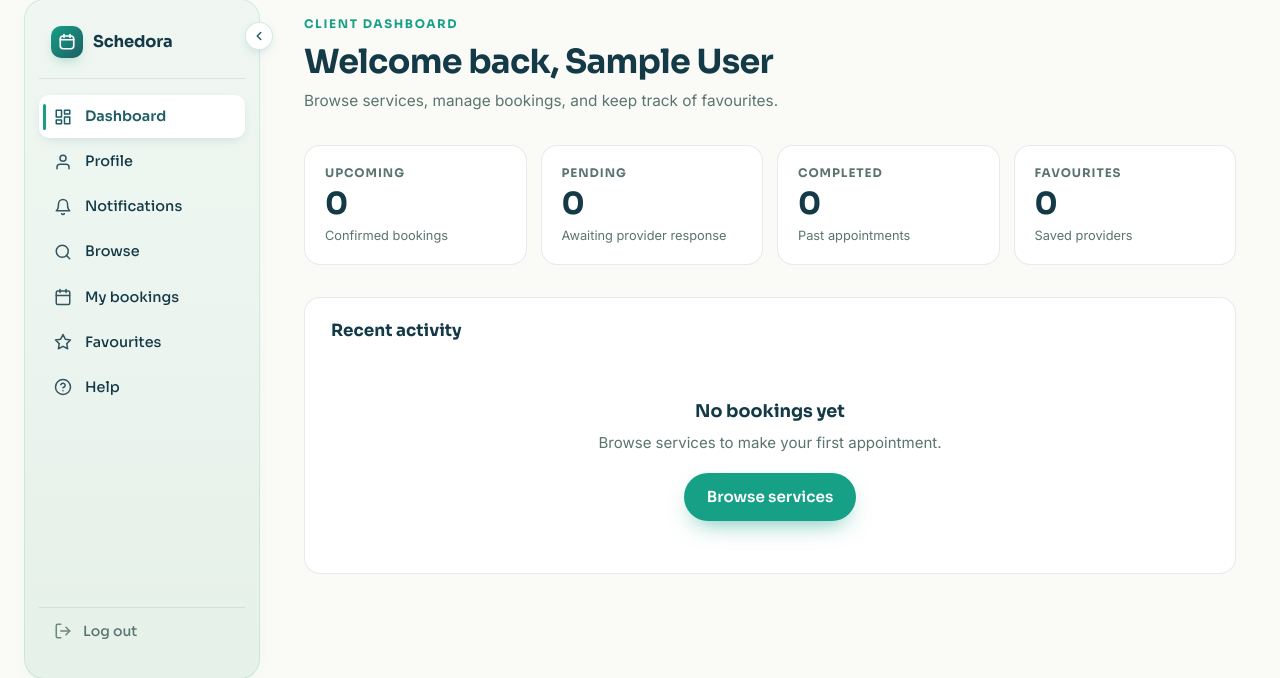
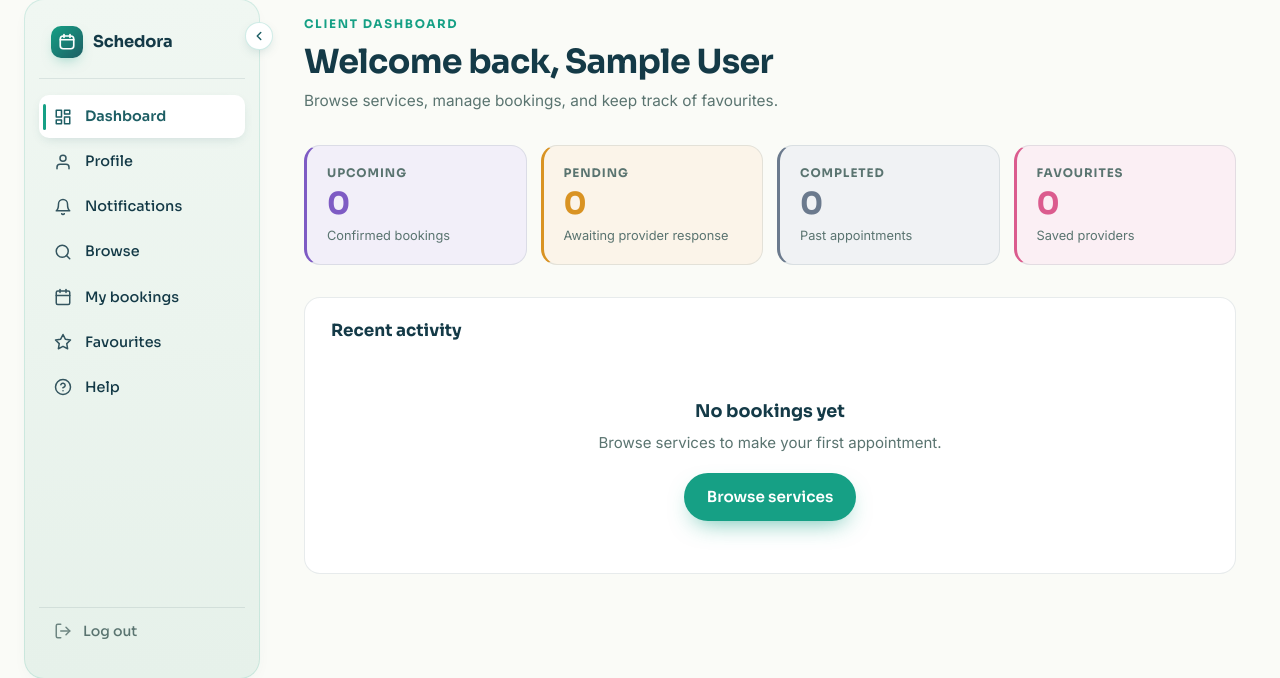
Before and after one commit to jewelthapa/Schedora, a Flask app: page /dashboard in a window 1280 px wide. Shown: the part 106-784 px from the top of the page. Run offline with Flask 3, Linux system fonts and the light colour scheme; the visitor is signed in with stand-in values (Sample User, id 1); data that the repository does not hold is empty.

Commit message:
Added colour-coded stat cards and fixed Browse link on client dashboard

```diff
--- a/app/static/css/style.css
+++ b/app/static/css/style.css
@@ -971,14 +971,39 @@ section { padding: 96px 24px; }
 .stat {
   background: var(--bg-surface);
   border: 1px solid var(--line);
+  border-left: 3px solid var(--line);
   border-radius: 16px;
   padding: 18px 20px;
   display: flex;
   flex-direction: column;
   gap: 4px;
-  transition: border-color 0.2s ease, transform 0.15s ease;
+  transition: border-color 0.2s ease, transform 0.15s ease, background-color 0.2s ease;
 }
 .stat:hover { border-color: var(--mint); transform: translateY(-2px); }
+
+/* Colored variants: accent bar + soft tint + colored number.
+   Each sets --stat-accent; the shared rules use it. */
+.stat--violet { --stat-accent: #7E5BC4; }
+.stat--amber  { --stat-accent: #D99323; }
+.stat--slate  { --stat-accent: #6B7A8D; }
+.stat--rose   { --stat-accent: #DB5C8E; }
+.stat--teal   { --stat-accent: var(--teal); }
+.stat--sage   { --stat-accent: #3FA45C; }
+
+.stat--violet, .stat--amber, .stat--slate,
+.stat--rose, .stat--teal, .stat--sage {
+  border-left-color: var(--stat-accent);
+  background-color: color-mix(in srgb, var(--stat-accent) 10%, var(--bg-surface));
+}
+.stat--violet .stat__value, .stat--amber .stat__value,
+.stat--slate .stat__value,  .stat--rose .stat__value,
+.stat--teal .stat__value,   .stat--sage .stat__value {
+  color: var(--stat-accent);
+}
+.stat--violet:hover, .stat--amber:hover, .stat--slate:hover,
+.stat--rose:hover, .stat--teal:hover, .stat--sage:hover {
+  border-color: var(--stat-accent);
+}
 .stat__label {
   font-family: var(--font-display);
   font-size: 0.74rem;
--- a/app/templates/dashboard/client.html
+++ b/app/templates/dashboard/client.html
@@ -13,22 +13,22 @@
 </header>
 
 <div class="dash-stats">
-  <div class="stat">
+  <div class="stat stat--violet">
     <span class="stat__label">Upcoming</span>
     <span class="stat__value">{{ stats.upcoming|default(0) }}</span>
     <span class="stat__hint">Confirmed bookings</span>
   </div>
-  <div class="stat">
+  <div class="stat stat--amber">
     <span class="stat__label">Pending</span>
     <span class="stat__value">{{ stats.pending|default(0) }}</span>
     <span class="stat__hint">Awaiting provider response</span>
   </div>
-  <div class="stat">
+  <div class="stat stat--slate">
     <span class="stat__label">Completed</span>
     <span class="stat__value">{{ stats.completed|default(0) }}</span>
     <span class="stat__hint">Past appointments</span>
   </div>
-  <div class="stat">
+  <div class="stat stat--rose">
     <span class="stat__label">Favourites</span>
     <span class="stat__value">{{ stats.favorites|default(0) }}</span>
     <span class="stat__hint">Saved providers</span>
@@ -52,7 +52,7 @@
     <div class="empty">
       <p class="empty__title">No bookings yet</p>
       <p class="empty__text">Browse services to make your first appointment.</p>
-      <a class="btn btn--solid" href="#">Browse services</a>
+      <a class="btn btn--solid" href="{{ url_for('browse.browse') }}">Browse services</a>
     </div>
   {% endif %}
 </section>
```
